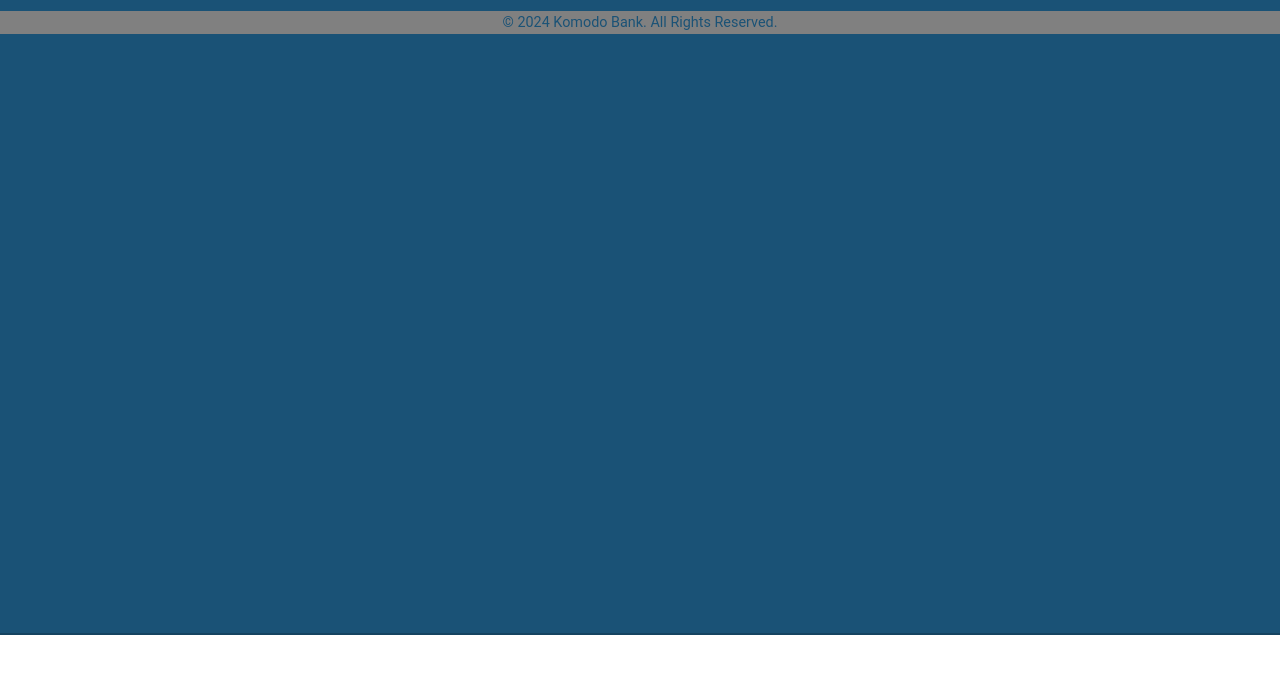
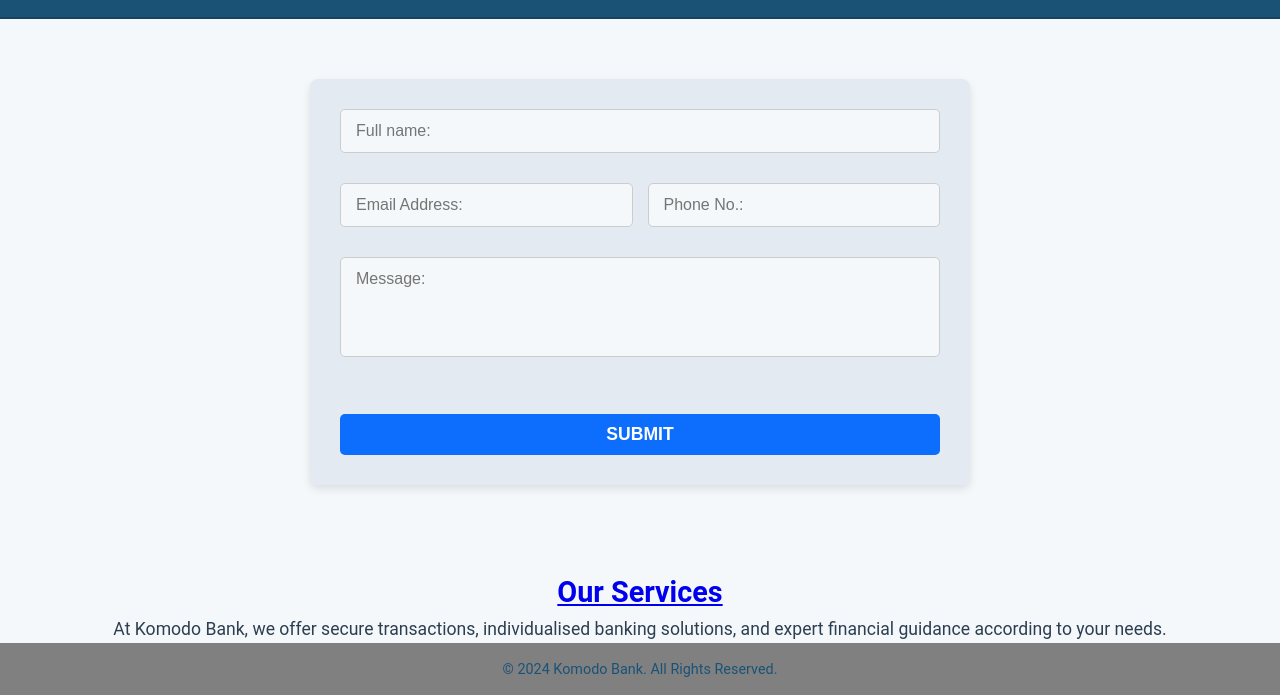
Before and after one commit to 25dmvv/komodo-bank, a plain HTML site: page html/contact-us.html in a window 1280 px wide. Shown: the part 165-860 px from the top of the page. Before the commit the page ends 800 px from the top, so only its background shows below. Drawn offline with Linux system fonts and the light colour scheme.

Commit message:
Contact form created

```diff
--- a/html/contact-us.html
+++ b/html/contact-us.html
@@ -19,21 +19,62 @@
             <nav aria-label="Main Navigation Bar">
                 <ul class="nav-links">
                     <b>
-                        <li><a href="mortgage.html">Mortgage Calculator</a> </li>
+                        <li><a href="mortgage.html">Mortgage Calculator</a></li>
                         <li><a href="about-us.html">About Us</a></li>
                         <li><a href="contact-us.html">Contact Us</a></li>
                         <li><a href="services.html">Services</a></li>
                         <li><a href="faq.html">FAQs</a></li>
-                        </li>
                     </b>
                 </ul>
             </nav>
         </div>
+    </header>
 
-        <!--Footer-->
-        <footer>
-            <p>© 2024 Komodo Bank. All Rights Reserved.</p>
-        </footer>
+
+    <section class="contact-section">
+        <div class="contact-form">
+            <form action="">
+                <div class="row">
+                    <div class="column">
+                        <input type="text" placeholder="Full name:" name="name" required
+                            oninvalid="this.setCustomValidity('Please enter your name.')"
+                            oninput="this.setCustomValidity('')">
+                    </div>
+                    <div class="column-half">
+                        <input type="email" placeholder="Email Address:" name="email" required
+                            oninvalid="this.setCustomValidity('Please enter your Email Address.')"
+                            oninput="this.setCustomValidity('')">
+                    </div>
+                    <div class="column-half">
+                        <input type="tel" placeholder="Phone No.:" name="phone" required
+                            oninvalid="this.setCustomValidity('Please enter your Phone number.')"
+                            oninput="this.setCustomValidity('')">
+                    </div>
+                    <div class="column">
+                        <textarea placeholder="Message:" name="message" required
+                            oninvalid="this.setCustomValidity('Please enter your Message.')"
+                            oninput="this.setCustomValidity('')"></textarea>
+                    </div>
+                    <div class="column">
+                        <input type="submit" value="SUBMIT">
+                    </div>
+                </div>
+            </form>
+        </div>
+        </div>
+    </section>
+
+    <section class="service-overview">
+        <h2><b><a href="services.html" class="cta-button">Our Services</a></b></h2>
+        <p>At Komodo Bank, we offer secure transactions, individualised banking solutions, and expert financial
+            guidance
+            according to your needs.</p>
+    </section>
+
+    <!--Footer-->
+    <footer>
+        <p>© 2024 Komodo Bank. All Rights Reserved.</p>
+    </footer>
 
 </body>
 
--- a/html/styles.css
+++ b/html/styles.css
@@ -71,6 +71,7 @@ h3 {
     position: relative;
     line-height: 1.5;
 }
+
 /*
 .hero-title {
     opacity: 0;
@@ -164,6 +165,7 @@ h3 {
     margin: 0;
     font-family: 'Roboto', sans-serif;
 }
+
 /*
 .welcome-banner {
     position: relative;
@@ -178,25 +180,91 @@ h3 {
 }
 */
 
+/* .skyline-image {
+    width: auto;
+    height: 50vh;
+    display: block;
+} */
+
+.hero-content {
+    background: url(skyline.jpg) no-repeat center center/cover;
+    padding: 60px 20px;
+    text-align: center;
+    position: relative;
+    color: white;
+    margin-bottom: 20px;
+}
+
+.hero-content::before {
+    content: '';
+    position: absolute;
+    top: 0;
+    left: 0;
+    width: 100%;
+    height: 100%;
+    background: rgba(0, 0, 0, 0.5);
+    z-index: 0;
+}
+
+.hero-text {
+    position: relative;
+    z-index: 1;
+}
+
+.hero-text h2 {
+    font-size: 2rem;
+    margin-bottom: 15px;
+    color: white;
+}
+
+.hero-text p {
+    font-size: 1.5rem;
+    margin-bottom: 25px;
+    color: #f1f1f1;
+}
+
+.cta-button1,
+.cta-button2 {
+    display: inline-block;
+    background-color: #0d6efd;
+    color: white;
+    padding: auto;
+    text-decoration: none;
+    font-size: 1rem;
+    border-radius: 5px;
+    transition: background-color 0.3s ease, transform 0.3s ease;
+    text-align: left;
+}
+
+.cta-button1:hover,
+.cta-button2:hover {
+    background-color: #0056a3;
+    transform: scale(1.05);
+}
+
+
 .service-overview {
     text-align: center;
-    background-color: #e3eaf1;
+    background-color: #f5f8fa;
     padding: auto;
-    margin-top: auto;
+
 }
 
 .service-overview h2 {
     font-size: 1.8rem;
     color: #003366;
     margin-bottom: auto;
+    font-weight: bold;
 }
 
 .service-overview p {
     font-size: 1.1rem;
     color: #2c3e50;
     margin-bottom: 20px;
+    margin: 0 auto;
 }
 
+/*
 .service-overview .btn-primary {
     background-color: #0d6efd;
     color: white;
@@ -208,6 +276,82 @@ h3 {
 
 .service-overview .btn-primary:hover {
     background-color: #0056a3;
+}
+*/
+
+
+.contact-section {
+    padding: 40px 20px;
+    background-color: #f5f8fa;
+}
+
+.contact-form {
+    max-width: 600px;
+    margin: 20px auto;
+    padding: 30px;
+    border-radius: 8px;
+    background-color: #e3eaf1;
+    box-shadow: 0 4px 8px rgba(0, 0, 0, 0.1);
+}
+
+.row {
+    display: flex;
+    flex-wrap: wrap;
+    gap: 15px;
+    margin: 0;
+    padding: 0;
+}
+
+.column {
+    flex: 1 1 100%;
+}
+
+.column-half {
+    flex: 1 1 calc(50% - 15px);
+}
+
+input,
+textarea {
+    width: 100%;
+    padding: 12px 15px;
+    margin: 0 0 200px;
+    margin-bottom: 15px;
+    font-family: 'Poppins', sans-serif;
+    background-color: #f5f8fa;
+    border-radius: 5px;
+    font-size: 1rem;
+    border: 1px solid #ccc;
+    color: #2c3e50;
+    box-sizing: border-box;
+}
+
+textarea {
+    height: 100px;
+    resize: none;
+}
+
+input[type="submit"] {
+    display: block;
+    margin: 20px auto 0;
+    padding: 10px 20px;
+    cursor: pointer;
+    background-color: #0d6efd;
+    font-size: 1.1rem;
+    color: white;
+    border: none;
+    border-radius: 5px;
+    font-weight: bold;
+    transition: background-color 0.3s ease, transform 0.3s ease;
+}
+
+input[type="submit"]:hover {
+    background-color: #0056a3;
+    transform: scale(1.05);
+}
+
+form {
+    font-size: 1rem;
+    color: #003366;
 }
 
 footer {
@@ -245,9 +389,4 @@ footer a:hover {
         padding: 10px;
     }
 
-
-
-
-
-
 }
```
Also changed, not shown: html/index.html (+4 -3 lines), html/images/hero-banner.png (deleted), html/skyline.jpg (added).
